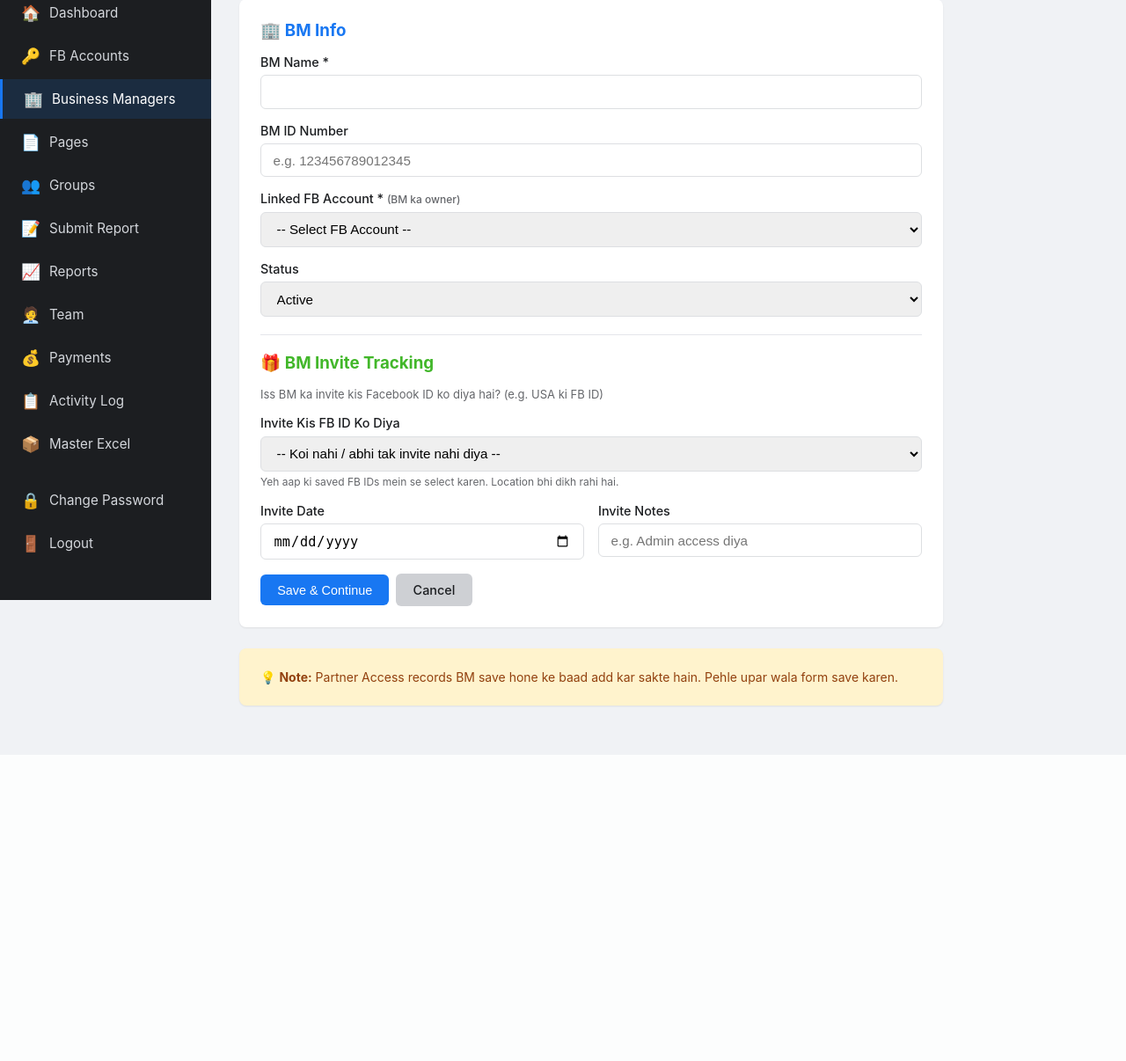
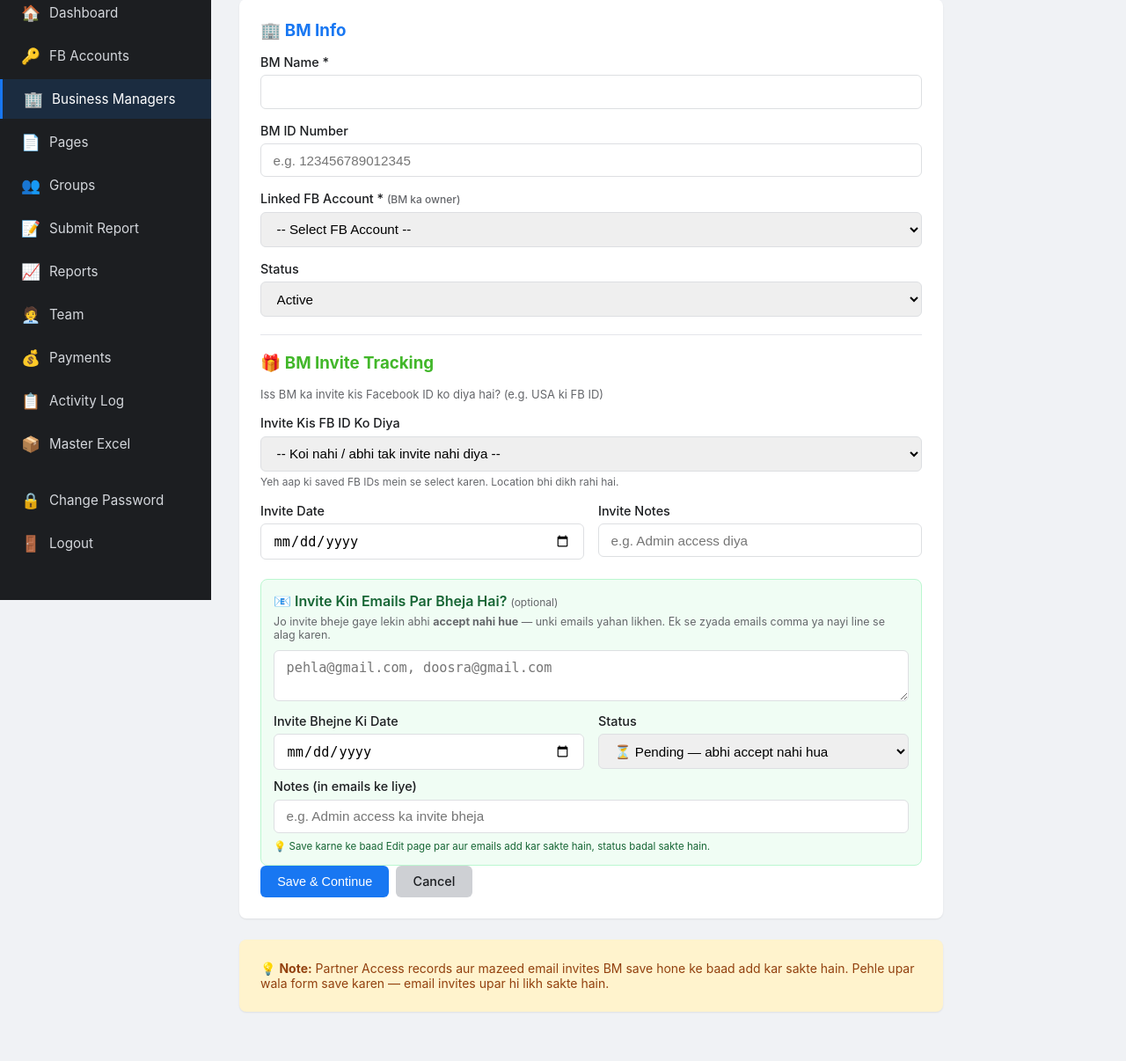
Before and after one commit to mdsrhsn/FB-Manager, a Flask app: page /business-managers/add in a window 1280 px wide. Shown: the part 118-1324 px from the top of the page at 88% size. Before the commit the page ends 923 px from the top, so only its background shows below. Run offline with Flask 3, Linux system fonts and the light colour scheme; a user stored in the database is signed in.

Commit message:
V2.5: BM add form par bhi email invites

```diff
--- a/app.py
+++ b/app.py
@@ -1483,8 +1483,17 @@ def add_business_manager():
         )
         db.session.add(bm)
         db.session.commit()
-        log_activity('create', 'Business Manager', bm.bm_name)
-        flash('Business Manager add ho gaya. Ab Partner Access add kar sakte hain (Edit button se).', 'success')
+
+        # Add form par likhe hue email invites bhi save karen
+        invite_count = _save_invite_emails(bm, request.form)
+
+        log_activity('create', 'Business Manager', bm.bm_name,
+                     f'{invite_count} email invite(s)' if invite_count else None)
+        msg = 'Business Manager add ho gaya.'
+        if invite_count:
+            msg += f' {invite_count} email invite bhi save ho gaye.'
+        msg += ' Ab Partner Access add kar sakte hain.'
+        flash(msg, 'success')
         return redirect(url_for('edit_business_manager', bm_id=bm.id))
 
     fb_accounts_list = scope_records(FBAccount.query.filter_by(status='active'), FBAccount).all()
@@ -1609,6 +1618,50 @@ def delete_bm_partner(bm_id, partner_id):
     return redirect(url_for('edit_business_manager', bm_id=bm_id))
 
 
+def _save_invite_emails(bm, form, default_status='pending'):
+    """
+    Form ke 'invite_emails' field se emails nikal kar BM ke sath save karta hai.
+    Comma / nayi line / semicolon / space — kisi se bhi alag kiye ja sakte hain.
+    Duplicate emails skip ho jate hain. Kitne add hue woh return karta hai.
+    """
+    emails_raw = form.get('invite_emails') or ''
+    parts = [e.strip() for e in
+             emails_raw.replace('\n', ',').replace(';', ',').replace(' ', ',').split(',')]
+    emails = [e for e in parts if e and '@' in e]
+    if not emails:
+        return 0
+
+    invited_date = _parse_date(form.get('invite_sent_date'))
+    notes = form.get('invite_email_notes') or None
+    acc_id = form.get('invite_fb_account_id')
+    status = form.get('invite_status', default_status)
+    if status not in ('pending', 'accepted', 'expired'):
+        status = default_status
+
+    added = 0
+    for email in emails:
+        exists = BMInvite.query.filter(
+            BMInvite.bm_id == bm.id,
+            func.lower(BMInvite.email) == email.lower()
+        ).first()
+        if exists:
+            continue
+        db.session.add(BMInvite(
+            bm_id=bm.id,
+            email=email,
+            status=status,
+            invited_date=invited_date,
+            accepted_date=date.today() if status == 'accepted' else None,
+            fb_account_id=int(acc_id) if acc_id else None,
+            notes=notes
+        ))
+        added += 1
+
+    if added:
+        db.session.commit()
+    return added
+
+
 # ==================== BM EMAIL INVITES (pending / accepted) ====================
 @app.route('/business-managers/<int:bm_id>/invites/add', methods=['POST'])
 @login_required
@@ -1619,46 +1672,18 @@ def add_bm_invite(bm_id):
     if not can_access(bm):
         return deny_access()
 
-    emails_raw = request.form.get('invite_emails') or ''
-    # Ek se zyada email comma / newline / space se alag kar sakte hain
-    parts = [e.strip() for e in emails_raw.replace('\n', ',').replace(';', ',').replace(' ', ',').split(',')]
-    emails = [e for e in parts if e and '@' in e]
-
-    if not emails:
+    raw = request.form.get('invite_emails') or ''
+    if '@' not in raw:
         flash('Kam az kam ek sahi email likhen', 'error')
         return redirect(url_for('edit_business_manager', bm_id=bm.id))
 
-    invited_date = _parse_date(request.form.get('invite_sent_date'))
-    notes = request.form.get('invite_email_notes') or None
-    acc_id = request.form.get('invite_fb_account_id')
-
-    added, skipped = 0, 0
-    for email in emails:
-        exists = BMInvite.query.filter(
-            BMInvite.bm_id == bm.id,
-            func.lower(BMInvite.email) == email.lower()
-        ).first()
-        if exists:
-            skipped += 1
-            continue
-        db.session.add(BMInvite(
-            bm_id=bm.id,
-            email=email,
-            status=request.form.get('invite_status', 'pending'),
-            invited_date=invited_date,
-            fb_account_id=int(acc_id) if acc_id else None,
-            notes=notes
-        ))
-        added += 1
-
-    db.session.commit()
+    added = _save_invite_emails(bm, request.form)
+
     if added:
-        log_activity('create', 'BM Invite', bm.bm_name,
-                     f'{added} email invite(s): {", ".join(emails[:3])}')
-    msg = f'{added} email invite add ho gaye'
-    if skipped:
-        msg += f' | {skipped} pehle se mojood the'
-    flash(msg, 'success' if added else 'warning')
+        log_activity('create', 'BM Invite', bm.bm_name, f'{added} email invite(s)')
+        flash(f'{added} email invite add ho gaye', 'success')
+    else:
+        flash('Yeh email(s) pehle se mojood hain', 'warning')
     return redirect(url_for('edit_business_manager', bm_id=bm.id))
 
 
--- a/templates/bm_form.html
+++ b/templates/bm_form.html
@@ -120,6 +120,46 @@ attachDupCheck('bm', {'bm_name_f': 'bm_name', 'bm_id_f': 'bm_id'},
                        placeholder="e.g. Admin access diya">
             </div>
         </div>
+
+        {# ============ EMAIL INVITES — add form par bhi ============ #}
+        {% if not bm %}
+        <div style="background:#f0fdf4;border:1px solid #bbf7d0;border-radius:8px;padding:14px;margin-top:6px;">
+            <label style="display:block;margin-bottom:6px;font-weight:600;color:#166534;">
+                📧 Invite Kin Emails Par Bheja Hai? <span style="font-weight:400;color:#65676b;font-size:12px;">(optional)</span>
+            </label>
+            <p style="color:#65676b;font-size:12.5px;margin:0 0 10px;">
+                Jo invite bheje gaye lekin abhi <strong>accept nahi hue</strong> — unki emails yahan likhen.
+                Ek se zyada emails comma ya nayi line se alag karen.
+            </p>
+            <textarea name="invite_emails" class="form-control" rows="2"
+                      placeholder="pehla@gmail.com, doosra@gmail.com"></textarea>
+
+            <div class="form-row" style="margin-top:10px;">
+                <div class="form-group" style="margin-bottom:0;">
+                    <label>Invite Bhejne Ki Date</label>
+                    <input type="date" name="invite_sent_date" class="form-control">
+                </div>
+                <div class="form-group" style="margin-bottom:0;">
+                    <label>Status</label>
+                    <select name="invite_status" class="form-control">
+                        <option value="pending">⏳ Pending — abhi accept nahi hua</option>
+                        <option value="accepted">✅ Accepted</option>
+                        <option value="expired">⛔ Expired</option>
+                    </select>
+                </div>
+            </div>
+
+            <div class="form-group" style="margin-top:10px;margin-bottom:0;">
+                <label>Notes (in emails ke liye)</label>
+                <input type="text" name="invite_email_notes" class="form-control"
+                       placeholder="e.g. Admin access ka invite bheja">
+            </div>
+
+            <div style="font-size:11.5px;color:#166534;margin-top:8px;">
+                💡 Save karne ke baad Edit page par aur emails add kar sakte hain, status badal sakte hain.
+            </div>
+        </div>
+        {% endif %}
 
 
         {% if can('view_all_data') and team_users %}
@@ -412,8 +452,8 @@ attachDupCheck('bm', {'bm_name_f': 'bm_name', 'bm_id_f': 'bm_id'},
 {% else %}
 <div class="card" style="max-width: 800px; margin-top: 20px; background: #fff3cd;">
     <p style="margin: 0; font-size: 14px; color: #92400e;">
-        💡 <strong>Note:</strong> Partner Access records BM save hone ke baad add kar sakte hain.
-        Pehle upar wala form save karen.
+        💡 <strong>Note:</strong> Partner Access records aur mazeed email invites BM save hone ke baad
+        add kar sakte hain. Pehle upar wala form save karen — email invites upar hi likh sakte hain.
     </p>
 </div>
 {% endif %}
```
